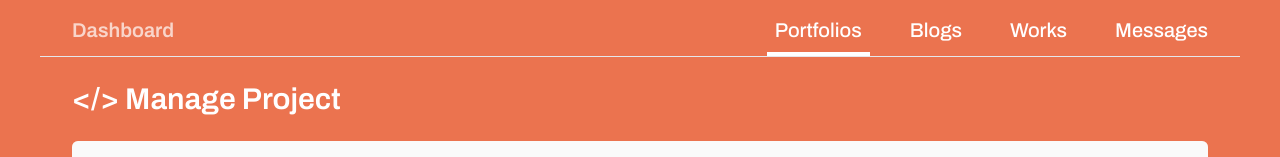
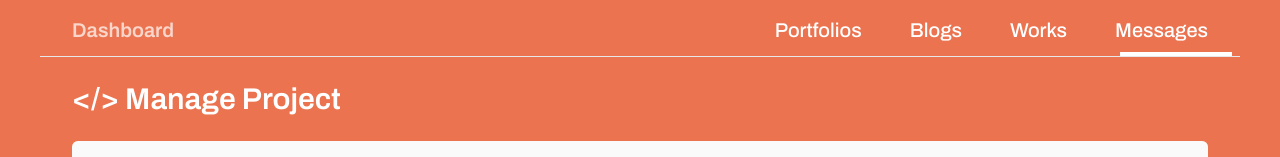
Before and after one commit to AlirezaAkbarpour/Portfolio, a Next.js app: page /dashboard in a window 1280 px wide. Shown: the top 157 px of the page. Built offline with nearby package versions, Linux system fonts and the light colour scheme.

Commit message:
dasboard navigation navbar coding ...

```diff
--- a/app/dashboard/components/portfolio.tsx
+++ b/app/dashboard/components/portfolio.tsx
@@ -14,7 +14,7 @@ export default function PortfolioMange() {
               <input className="w-full h-full rounded-md px-12
               text-xl font-extralight focus:ring-white focus:ring-1" placeholder="Edit And Add New Projects" disabled/>
               <div className='w-8 h-8 flex justify-center items-center m-2
-        hover:cursor-pointer absolute rounded-full hover:bg-orange-300 transition-all hover:first:bg-white' onClick={()=>setShow(true)}>
+                hover:cursor-pointer absolute rounded-full hover:bg-orange-300 transition-all hover:first:bg-white' onClick={()=>setShow(true)}>
                 <AddSVG />
               </div>
             </div>
--- a/app/dashboard/page.tsx
+++ b/app/dashboard/page.tsx
@@ -1,6 +1,7 @@
 "use client"
-import { ReactEventHandler, useEffect, useLayoutEffect, useState } from "react"
+import { ReactEventHandler, Suspense, useEffect, useLayoutEffect, useState } from "react"
 import PortfolioMange from "./components/portfolio"
+import Loading from "@/components/loading"
 
 export default function DashboardPage() {
   //navigation algorithm
@@ -12,10 +13,10 @@ export default function DashboardPage() {
 
   const ComponentSwitcher = ()=>{
     switch(currentPath){
-      case "portfolio": return <PortfolioMange/>;
-      case "blogs": return null;
-      case "works": return null;
-      case "messages": return <h1>Hello , Ali</h1>;
+      case "p_ortfolio": return <Suspense fallback={<Loading/>} ><PortfolioMange/></Suspense> ;
+      case "b_logs": return null;
+      case "w_orks": return null;
+      case "m_essages": return <h1>Hello , Ali</h1>;
       default: return <PortfolioMange/>
     }
   }
@@ -31,13 +32,20 @@ export default function DashboardPage() {
                 <div className="">
                   <div className="p-2 font-semibold text-white opacity-70">Dashboard</div>
                 </div>
-                <div className="flex justify-end text-white">
-                  <div className="p-2 mx-4 font-medium border-b-4 border-white cursor-pointer"
-                   onClick={()=>clickHandler("portfolio")} >Portfolios</div>
-                  <div className="p-2 mx-4 font-medium cursor-pointer" onClick={()=>clickHandler("blogs")}>Blogs</div>
-                  <div className="p-2 mx-4 font-medium cursor-pointer" onClick={()=> clickHandler("works")}>Works</div>
-                  <div className="p-2 mx-4 font-medium cursor-pointer" onClick={()=>clickHandler("messages")}>Messages</div>
+                <div>
+                  <div className="flex justify-end text-white">
+                  <div className="p-2 mx-4 font-medium cursor-pointer"
+                   onClick={()=>clickHandler("p_ortfolio")} >Portfolios</div>
+                  <div className="p-2 mx-4 font-medium cursor-pointer" onClick={()=>clickHandler("b_logs")}>Blogs</div>
+                  <div className="p-2 mx-4 font-medium cursor-pointer" onClick={()=> clickHandler("w_orks")}>Works</div>
+                  <div className="p-2 mx-4 font-medium cursor-pointer" onClick={()=>clickHandler("m_essages")}>Messages</div>
                 </div>
+                <div className="w-full h-1 flex justify-end mx-6 px-6">
+                  <div className="w-28 h-full bg-white"></div>
+                </div>
+                </div>
+
+
               </div>
               <hr className="mx-10"/>
               <div className="mx-8 mt-6">
```
